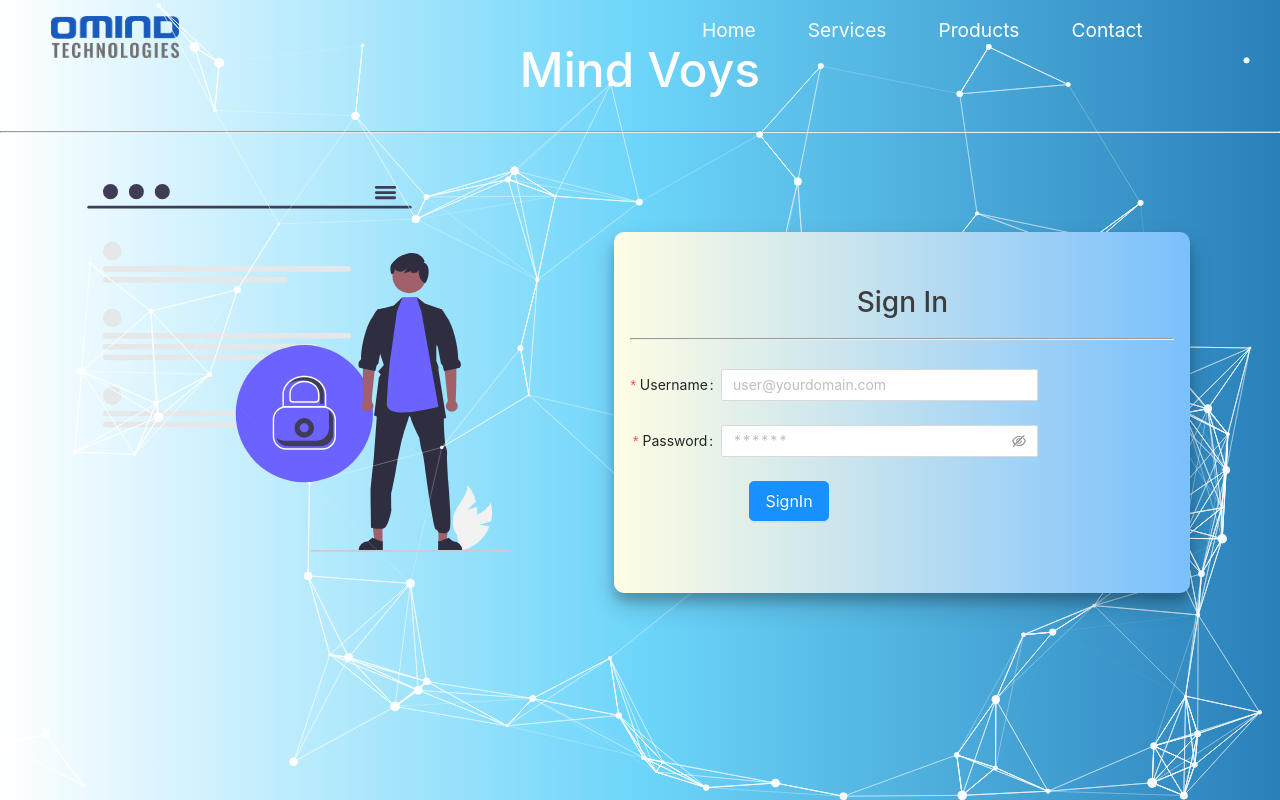
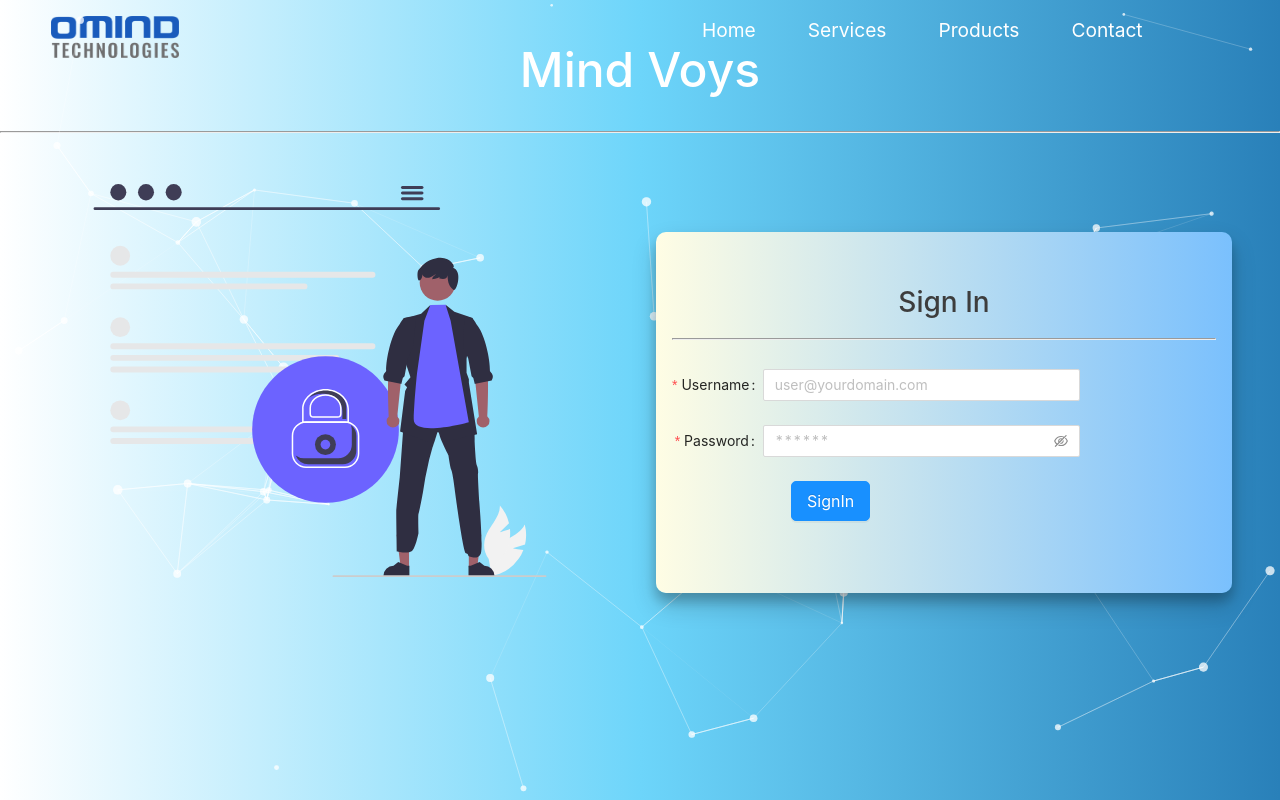
Before and after one commit to imjoymhnt/Speech2txt_front_end, a React (Create React App) app: page / in a window 1280 px wide. Built offline with nearby package versions, Linux system fonts and the light colour scheme.

Commit message:
login page svg animation remove, audio player auto start stop, viewer & player displays with the previous transcription when new req made issue solve, submit button remains enabled after transcription received issue solve

```diff
--- a/src/Components/Animation/Background.js
+++ b/src/Components/Animation/Background.js
@@ -6,13 +6,13 @@
     <Particles
       id="tsparticles"
       options={{
-        fpsLimit: 60,
+        fpsLimit: 30,
         interactivity: {
           detectsOn: "canvas",
           events: {
             onClick: {
-              enable: true,
-              mode: "push",
+              enable: false,
+              mode: "",
             },
             onHover: {
               enable: true,
@@ -61,7 +61,7 @@
           number: {
             density: {
               enable: true,
-              value_area: 800,
+              value_area: 1600,
             },
             value: 80,
           },
--- a/src/Components/Authentication/Login.js
+++ b/src/Components/Authentication/Login.js
@@ -19,11 +19,11 @@
   return (
     <Row>
       <Background />
-      <AnimatePresence>
-        <motion.Col
-          initial={{ x: -500 }}
-          animate={{ x: 0 }}
-          transition={{ duration: 1.5 }}
+      {/* <AnimatePresence> */}
+        <Col
+          // initial={{ x: -500 }}
+          // animate={{ x: 0 }}
+          // transition={{ duration: 1.5 }}
           xs={{ span: 20, offset: 2 }}
           sm={{ span: 20, offset: 2 }}
           md={{ span: 20, offset: 2 }}
@@ -32,7 +32,7 @@
           xxl={{ span: 12, offset: 0 }}
         >
           <YourSvg className="side-image" />
-        </motion.Col>
+        </Col>
 
         <Col
           // initial={{ x: 1000 }}
@@ -120,7 +120,7 @@
             </Form.Item>
           </Form>
         </Col>
-      </AnimatePresence>
+      {/* </AnimatePresence> */}
     </Row>
   );
 };
--- a/src/Components/MindAudioPlayer.js
+++ b/src/Components/MindAudioPlayer.js
@@ -5,22 +5,22 @@
 
 const MindAudioPlayer = ({ audioUrl }) => {
   return (
-    <AnimatePresence>
-      <motion.div
-        initial={{ y: 100, opacity: 0 }}
-        animate={{ y: 0, opacity: 1 }}
-        transition={{ duration: 1 }}
+    // <AnimatePresence>
+      <div
+        // initial={{ y: 100, opacity: 0 }}
+        // animate={{ y: 0, opacity: 1 }}
+        // transition={{ duration: 1 }}
         style={{ width: "100%", marginLeft: "7%" }}
       >
         <br />
         <AudioPlayer
-          autoPlay
           src={audioUrl}
           // onPlay={(e) => console.log("onPlay")}
-          autoPlay={false}
+          muted={true}
+          // autoPlay={false}
         />
-      </motion.div>
-    </AnimatePresence>
+      </div>
+    // </AnimatePresence>
   );
 };
 
--- a/src/Components/Transcription/TranscriptionForm.js
+++ b/src/Components/Transcription/TranscriptionForm.js
@@ -9,6 +9,8 @@
 import Background from "../Animation/Background";
 
 const TranscriptionForm = () => {
+  let arr = [];
+  const [showViewer, setShowViewer] = useState(false)
   const [form] = Form.useForm();
   const [fileName, setFileName] = useState("");
   const [loading, setLoading] = useState(false);
@@ -19,6 +21,7 @@
   };
 
   const handleSubmit = async (values) => {
+    setShowViewer(false)
     setLoading(true);
     let fd = new FormData();
     fd.append("file", fileName);
@@ -35,12 +38,14 @@
         setTranscription(response.data.data);
         setAudioUrl(response.data.audioUrl);
         setLoading(false);
+        setFileName("")
+        setShowViewer(true)
       })
       .catch((err) => {
         console.log(err);
       });
   };
-  let arr = [];
+
   if (transcription !== "") {
     arr = transcription.split("speaker");
     console.log(arr);
@@ -61,15 +66,16 @@
         <AnimatePresence>
           {loading ? null : (
             <motion.div
-              initial={{ x: -1000, opacity: 0 }}
+              initial={{ x: 0, opacity: 0 }}
               animate={{
-                x: [-1000, 80, 0],
+                // x: [-1000, 80, 0],
+                x: 0,
                 opacity: 1,
                 // rotate: [0, 5, -5, 5, 0],
                 // scale: [1, 2, 2, 1, 1],
               }}
               exit={{ opacity: 0 }}
-              transition={{ duration: 2 }}
+              transition={{ duration: 0.8 }}
               // animate={{ rotate: 5 }}
               // transition={{ duration: 2 }}
               whileHover={{
@@ -128,9 +134,9 @@
         </AnimatePresence>
         <br />
         {loading ? <Loader /> : null}
-        {arr.length > 0 ? <Viewer transcription={arr} /> : null}
+        {arr.length > 0 && showViewer ? <Viewer transcription={arr} /> : null}
 
-        {arr.length > 0 ? <MindAudioPlayer audioUrl={audioUrl} /> : null}
+        {arr.length > 0 && showViewer ? <MindAudioPlayer audioUrl={audioUrl} /> : null}
       </Col>
     </Row>
   );
```
